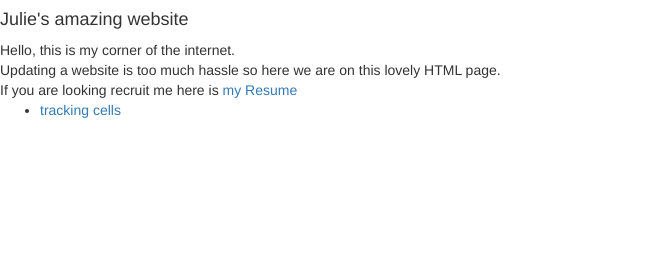
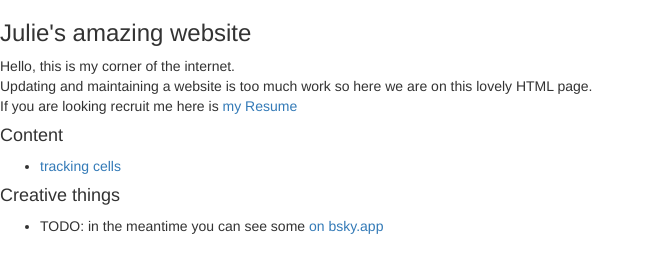
Before and after one commit to jumabon/jumabon.github.io, a plain HTML site: page index.html in a window 1280 px wide. Shown: the whole page, without its empty margins (0-655 px from the left). Drawn offline with nearby package versions, Linux system fonts and the light colour scheme; some packages are replaced by stand-ins of ours.

Commit message:
updated index

```diff
--- a/index.html
+++ b/index.html
@@ -15,12 +15,15 @@
 
 <body>
 
-<h4>Julie's amazing website</h4>
+<h3>Julie's amazing website</h3>
 
 Hello, this is my corner of the internet.<br>
-Updating a website is too much hassle so here we are on this lovely HTML page.<br>
+Updating and maintaining a website is too much work so here we are on this lovely HTML page.<br>
 
 If you are looking recruit me here is <a href="cv.html">my Resume</a>
+
+
+<h4>Content</h4>
 
 <ul>
 <li><a href="posts/tracking_cells.html">tracking cells</a></li>
@@ -28,6 +31,10 @@ If you are looking recruit me here is <a href="cv.html">my Resume</a>
 </ul>
 
 
+<h4>Creative things</h4>
+<ul>
+  <li>TODO: in the meantime you can see some <a href="https://bsky.app/profile/ogjee.bsky.social">on bsky.app</a></li>
+</ul>
 
 
 </body>
```
